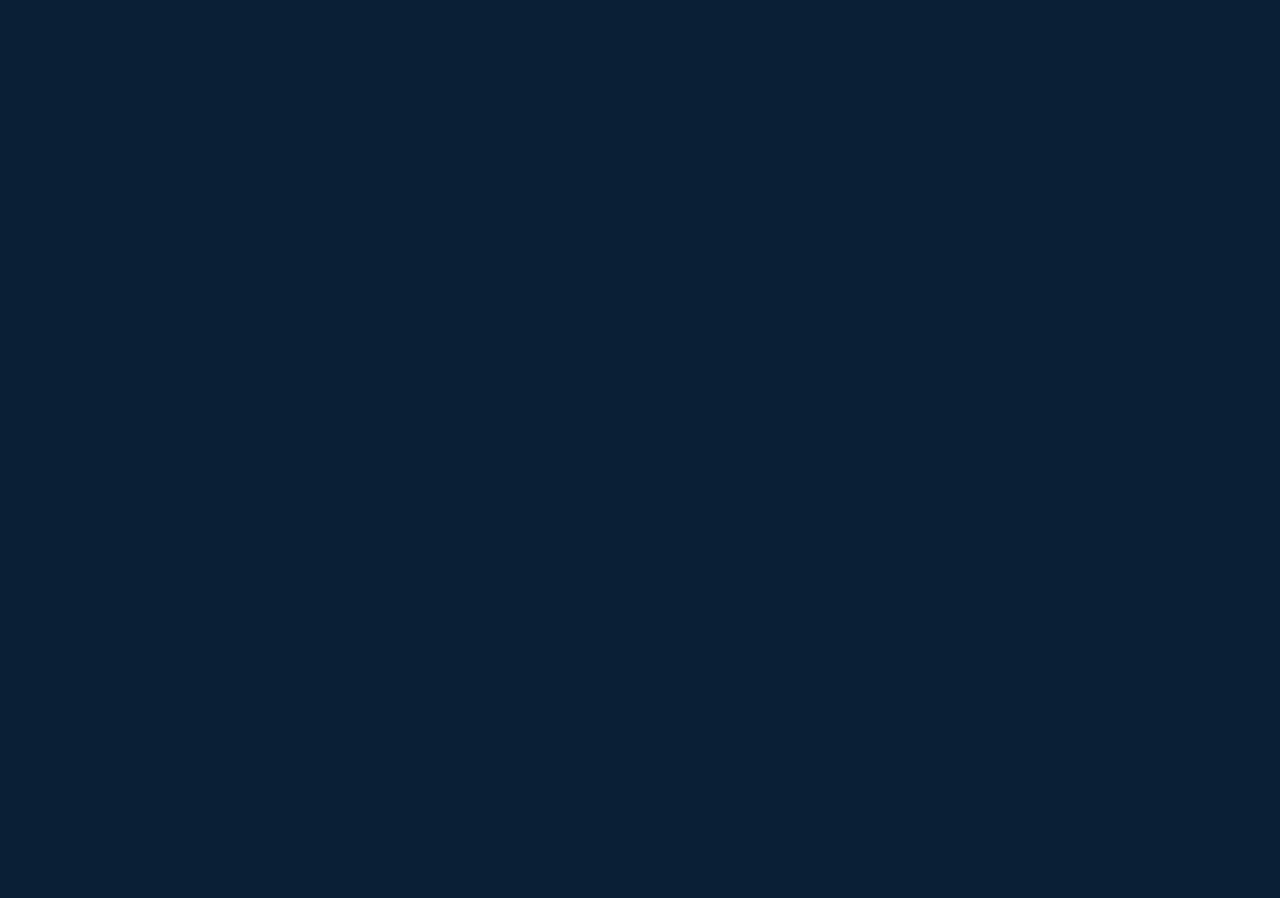
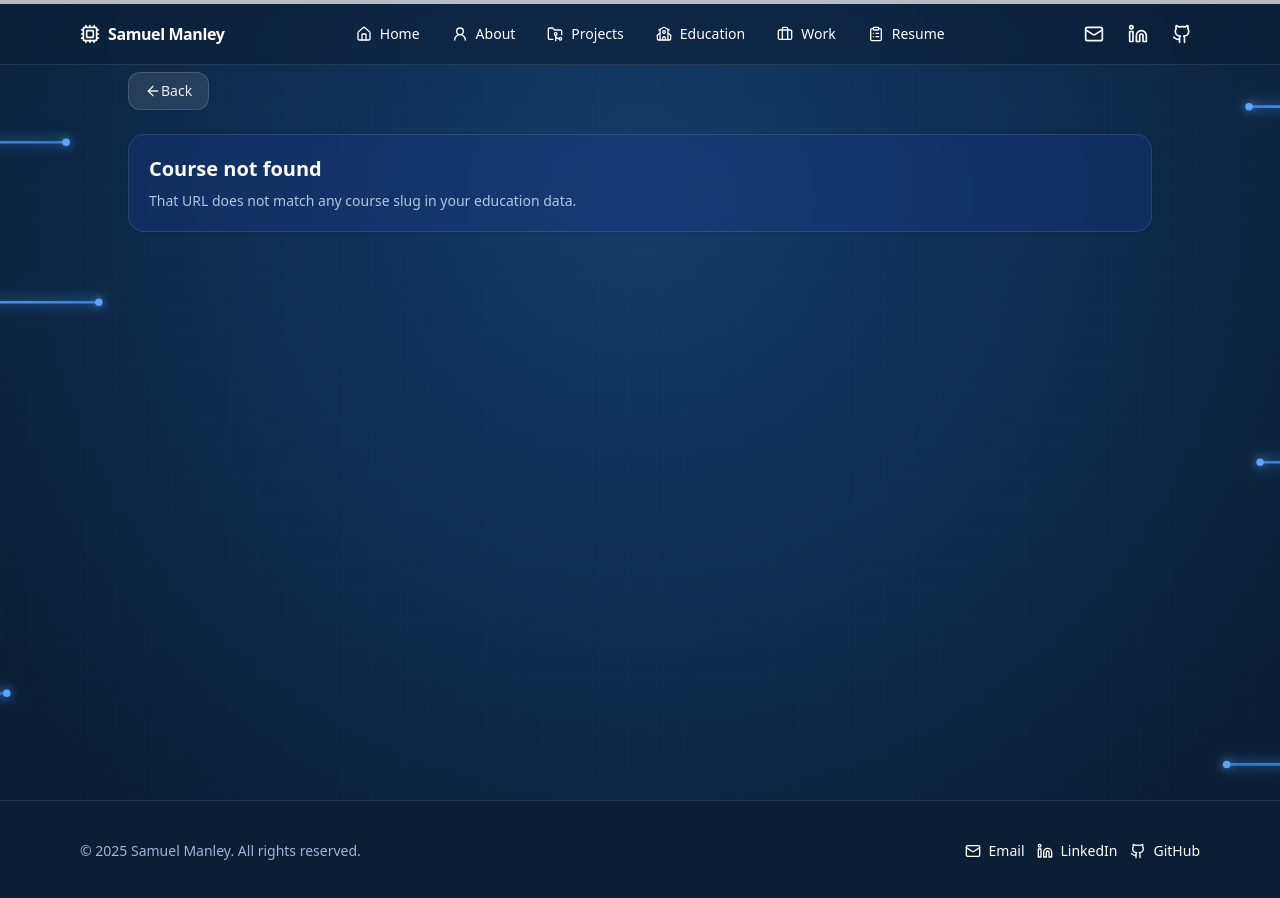
Before and after one commit to smanley246/portfolio, a React (Vite) app: page /education/1 in a window 1280 px wide. Before the commit this address had no page. Shown: the top 898 px of the page. Before the commit the page ends 800 px from the top, so only its background shows below. Built offline with nearby package versions, Linux system fonts and the light colour scheme.

Commit message:
Added View Details to Education Courses

```diff
--- a/src/data/educationData/educationData.ts
+++ b/src/data/educationData/educationData.ts
@@ -23,6 +23,7 @@ export type DegreeCard = {
 };
 
 export type CourseCard = {
+  slug: string; // ✅ used for route lookup
   code: string;
   title: string;
   term?: string;
@@ -38,6 +39,18 @@ export type EducationData = {
   coursesHeading: string;
   courses: CourseCard[];
 };
+
+const slugify = (s: string) =>
+  s
+    .toLowerCase()
+    .trim()
+    .replace(/['"]/g, "")
+    .replace(/[^a-z0-9]+/g, "-")
+    .replace(/-+/g, "-")
+    .replace(/(^-|-$)/g, "");
+
+/** Route helper */
+export const courseDetailPath = (slug: string) => `/education/${slug}`;
 
 export const educationData: EducationData = {
   heading: "Education",
@@ -68,6 +81,7 @@ export const educationData: EducationData = {
   coursesHeading: "Relevant Courses",
   courses: [
     {
+      slug: slugify("ENGG*4550 VLSI Digital Design"),
       code: "ENGG*4550",
       title: "VLSI Digital Design",
       badge: "Silicon-Level Circuits",
@@ -83,6 +97,7 @@ export const educationData: EducationData = {
       },
     },
     {
+      slug: slugify("ENGG*4540 Advanced Computer Architecture"),
       code: "ENGG*4540",
       title: "Advanced Computer Architecture",
       badge: "Parallel & Memory Systems",
@@ -98,6 +113,7 @@ export const educationData: EducationData = {
       },
     },
     {
+      slug: slugify("ENGG*4420 Real-Time Systems Design"),
       code: "ENGG*4420",
       title: "Real-Time Systems Design",
       badge: "RTOS & Scheduling",
@@ -113,6 +129,7 @@ export const educationData: EducationData = {
       },
     },
     {
+      slug: slugify("ENGG*3050 Embedded Reconfigurable Computing Systems"),
       code: "ENGG*3050",
       title: "Embedded Reconfigurable Computing Systems",
       badge: "Programmable Hardware",
@@ -128,6 +145,7 @@ export const educationData: EducationData = {
       },
     },
     {
+      slug: slugify("ENGG*3100 Engineering & Design III"),
       code: "ENGG*3100",
       title: "Engineering & Design III",
       badge: "Systematic Design Process",
@@ -144,3 +162,6 @@ export const educationData: EducationData = {
     },
   ],
 };
+
+export const getCourseBySlug = (slug: string) =>
+  educationData.courses.find((c) => c.slug === slug);
--- a/src/main.tsx
+++ b/src/main.tsx
@@ -23,6 +23,7 @@ import WorkPage from "./pages/WorkPage";
 import WorkDetailPage from "./sections/workSections/WorkDetailPage";
 import AboutPage from "./pages/AboutPage";
 import EducationPage from "./pages/EducationPage";
+import CourseDetailPage from "./pages/CourseDetailPage";
 import ScrollToTop from "./utils/ScrollToTop";
 
 ReactDOM.createRoot(document.getElementById("root")!).render(
@@ -36,6 +37,7 @@ ReactDOM.createRoot(document.getElementById("root")!).render(
         <Route path="/resume" element={<ResumePage />} />
         <Route path="/template" element={<TemplatePage />} />
         <Route path="/education" element={<EducationPage />} />
+        <Route path="/education/:slug" element={<CourseDetailPage />} />
         <Route path="/projects" element={<ProjectsPage />} />
         <Route path="/projects/:slug" element={<ProjectDetailPage />} />
         <Route path="/work" element={<WorkPage />} />
--- /dev/null
+++ b/src/pages/CourseDetailPage.tsx
@@ -0,0 +1,165 @@
+/*
+ * File: src/pages/CourseDetailPage.tsx
+ * Author: Samuel Manley
+ * Last Modified: February 1st, 2026
+ *
+ * Description: Course detail page for the Education section.
+ */
+
+import React from "react";
+import { useNavigate, useParams } from "react-router-dom";
+import { ArrowLeft } from "lucide-react";
+
+// Components
+import CircuitCanvasComponent from "../components/CircuitBackground";
+import NavbarComponent from "../components/Navbar";
+import Footer from "../components/Footer";
+import Card from "../components/Card";
+
+// Data
+import {
+  getCourseBySlug,
+  type CourseCard,
+} from "../data/educationData/educationData";
+
+const chipBase =
+  "inline-flex items-center rounded-full border border-white/15 bg-white/5 px-3 py-1 text-sm text-white/90";
+
+/* ========================= Circuit Diagram ========================= */
+const CircuitBackground: React.FC = () => <CircuitCanvasComponent />;
+
+/* ============================== Navbar ============================== */
+const Navbar: React.FC = () => <NavbarComponent />;
+
+const renderFullDescription = (desc: CourseCard["description"]) => {
+  if (!desc) return null;
+
+  if (Array.isArray(desc)) {
+    if (!desc.length) return null;
+    return (
+      <ul className="list-disc ml-5 text-sm space-y-2 text-blue-100/90">
+        {desc.map((d, i) => (
+          <li key={`desc-${i}`}>{d}</li>
+        ))}
+      </ul>
+    );
+  }
+
+  return (
+    <p className="text-sm text-blue-100/90 leading-relaxed whitespace-pre-line">
+      {desc}
+    </p>
+  );
+};
+
+export default function CourseDetailPage() {
+  const navigate = useNavigate();
+  const { slug } = useParams<{ slug: string }>();
+
+  const course = slug ? getCourseBySlug(slug) : undefined;
+
+  return (
+    <>
+      <CircuitBackground />
+      <div
+        className="relative z-10 min-h-screen flex flex-col text-white"
+        style={{ paddingBottom: "env(safe-area-inset-bottom)" }}
+      >
+        <Navbar />
+
+        <main className="flex-1 pt-8">
+          <div className="px-6 py-10">
+            <div className="max-w-5xl mx-auto">
+              <div className="flex items-center justify-between gap-3 mb-6">
+                <button
+                  onClick={() => navigate(-1)}
+                  className={`${chipBase} px-4 py-2 rounded-xl bg-white/10 hover:bg-white/15 transition text-white`}
+                >
+                  <ArrowLeft className="w-4 h-4" /> Back
+                </button>
+              </div>
+
+              {!course ? (
+                <Card>
+                  <h1 className="text-xl font-semibold">Course not found</h1>
+                  <p className="mt-2 text-sm text-blue-100/80">
+                    That URL does not match any course slug in your education data.
+                  </p>
+                </Card>
+              ) : (
+                <>
+                  {/* Header block: image + title/meta */}
+                  <div className="flex flex-col sm:flex-row sm:items-start gap-4 mb-6">
+                    {/* Image */}
+                    <div
+                      className="
+                        w-24 h-24
+                        rounded-2xl
+                        overflow-hidden
+                        bg-white/10
+                        border border-white/15
+                        flex items-center justify-center
+                        flex-shrink-0
+                      "
+                    >
+                      {course.image?.src ? (
+                        <img
+                          src={course.image.src}
+                          alt={course.image.alt}
+                          className="w-full h-full object-cover"
+                          draggable={false}
+                          loading="lazy"
+                        />
+                      ) : (
+                        <div className="text-xs text-white/60">Image</div>
+                      )}
+                    </div>
+
+                    <div className="min-w-0">
+                      <h1 className="text-3xl lg:text-4xl font-bold">
+                        {course.code} — {course.title}
+                      </h1>
+
+                      <div className="text-sm text-blue-200/80 mt-2">
+                        {course.term ? (
+                          <>
+                            <span className="text-white">{course.term}</span>
+                            {course.badge ? " • " : null}
+                          </>
+                        ) : null}
+                        {course.badge ? (
+                          <span className="text-white">{course.badge}</span>
+                        ) : null}
+                      </div>
+
+                      {/* Tags */}
+                      {course.tags?.length ? (
+                        <div className="flex flex-wrap gap-2 pt-4">
+                          {course.tags.map((t) => (
+                            <span key={t} className={chipBase}>
+                              {t}
+                            </span>
+                          ))}
+                        </div>
+                      ) : null}
+                    </div>
+                  </div>
+
+                  {/* Body */}
+                  <Card>
+                    <h2 className="text-lg font-semibold mb-3">
+                      Topics & Outcomes
+                    </h2>
+                    {renderFullDescription(course.description)}
+                  </Card>
+                </>
+              )}
+            </div>
+          </div>
+        </main>
+      </div>
+
+      <Footer />
+    </>
+  );
+}
--- a/src/pages/EducationPage.tsx
+++ b/src/pages/EducationPage.tsx
@@ -14,7 +14,7 @@ import NavbarComponent from "../components/Navbar";
 import Footer from "../components/Footer";
 
 // Data
-import { educationData } from "../data/educationData/educationData";
+import { courseDetailPath, educationData } from "../data/educationData/educationData";
 
 // Sections
 import EducationHeroSection from "../sections/educationSections/EducationHeroSection";
@@ -47,6 +47,7 @@ export default function EducationPage() {
             <EducationCoursesSection
               coursesHeading={coursesHeading}
               courses={courses}
+              courseDetailPath={courseDetailPath}
             />
           </div>
         </main>
--- a/src/sections/educationSections/EducationCoursesSection.tsx
+++ b/src/sections/educationSections/EducationCoursesSection.tsx
@@ -8,7 +8,9 @@
 
 import React from "react";
 import { BookOpen } from "lucide-react";
+import { useNavigate } from "react-router-dom";
 import Card from "../../components/Card";
+import CustomButton from "../../components/CustomButton";
 import type { CourseCard } from "../../data/educationData/educationData";
 
 const chipBase =
@@ -17,27 +19,36 @@ const chipBase =
 type Props = {
   coursesHeading: string;
   courses: CourseCard[];
+  courseDetailPath: (slug: string) => string;
 };
 
-const EducationCoursesSection: React.FC<Props> = ({ coursesHeading, courses }) => {
-  const renderDescription = (desc: CourseCard["description"]) => {
+const EducationCoursesSection: React.FC<Props> = ({
+  coursesHeading,
+  courses,
+  courseDetailPath,
+}) => {
+  const navigate = useNavigate();
+
+  const renderDescriptionPreview = (desc: CourseCard["description"]) => {
     if (!desc) return null;
 
-    // If array -> bullet list
+    // If array -> bullet list preview (limit to 3)
     if (Array.isArray(desc)) {
       if (!desc.length) return null;
+
+      const preview = desc.slice(0, 3);
       return (
         <ul className="mt-3 ml-5 list-disc space-y-1 text-sm text-white/80 leading-relaxed">
-          {desc.map((d, i) => (
+          {preview.map((d, i) => (
             <li key={`desc-${i}`}>{d}</li>
           ))}
         </ul>
       );
     }
 
-    // If string -> paragraph
+    // If string -> paragraph preview
     return (
-      <p className="mt-3 text-sm text-white/80 leading-relaxed whitespace-pre-line">
+      <p className="mt-3 text-sm text-white/80 leading-relaxed whitespace-pre-line line-clamp-3">
         {desc}
       </p>
     );
@@ -56,27 +67,38 @@ const EducationCoursesSection: React.FC<Props> = ({ coursesHeading, courses }) =
       {/* Course cards */}
       <div className="flex flex-col gap-4">
         {courses.map((c) => (
-          <Card key={c.code} className="p-5 bg-blue-900/25 border border-white/10">
+          <Card key={c.slug} className="p-5 bg-blue-900/25 border border-white/10">
             <div className="flex items-start gap-4">
               {/* Left text */}
               <div className="flex-1 min-w-0">
-                <div className="flex flex-col sm:flex-row sm:items-start sm:justify-between gap-2">
+                <div className="flex flex-col sm:flex-row sm:items-start sm:justify-between gap-3">
                   <div className="min-w-0">
                     <h3 className="text-lg font-semibold truncate">
                       {c.code} — {c.title}
                     </h3>
-                    {c.term && <p className="text-sm text-blue-200/80 mt-1">{c.term}</p>}
+                    {c.term && (
+                      <p className="text-sm text-blue-200/80 mt-1">{c.term}</p>
+                    )}
                   </div>
 
-                  {c.badge && (
-                    <span className="text-xs px-3 py-1 rounded-full border border-white/15 bg-white/5 text-white/85 whitespace-nowrap self-start">
-                      {c.badge}
-                    </span>
-                  )}
+                  <div className="flex items-center gap-2 sm:gap-3 sm:ml-auto">
+                    {c.badge && (
+                      <span className="text-xs px-3 py-1 rounded-full border border-white/15 bg-white/5 text-white/85 whitespace-nowrap">
+                        {c.badge}
+                      </span>
+                    )}
+
+                    <CustomButton
+                      className="whitespace-nowrap"
+                      onClick={() => navigate(courseDetailPath(c.slug))}
+                    >
+                      View Details
+                    </CustomButton>
+                  </div>
                 </div>
 
-                {/* Description (string or string[]) */}
-                {renderDescription(c.description)}
+                {/* Description preview (string or string[]) */}
+                {renderDescriptionPreview(c.description)}
 
                 {/* Tags */}
                 {c.tags?.length ? (
```
